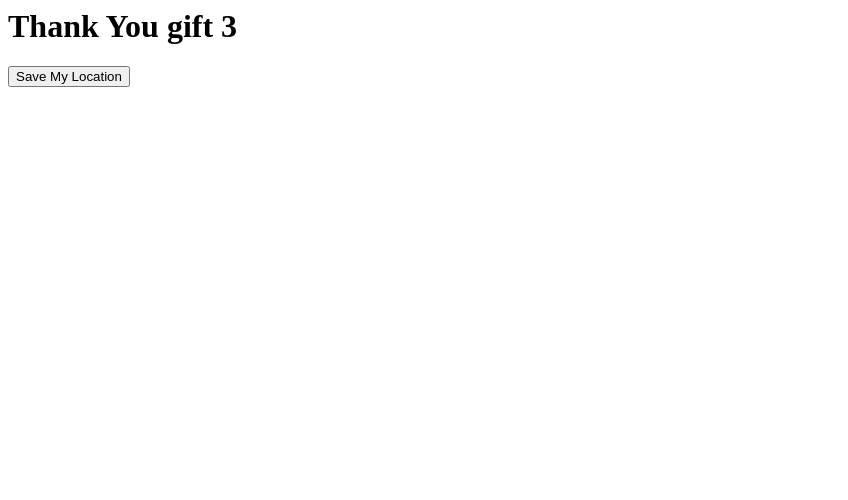
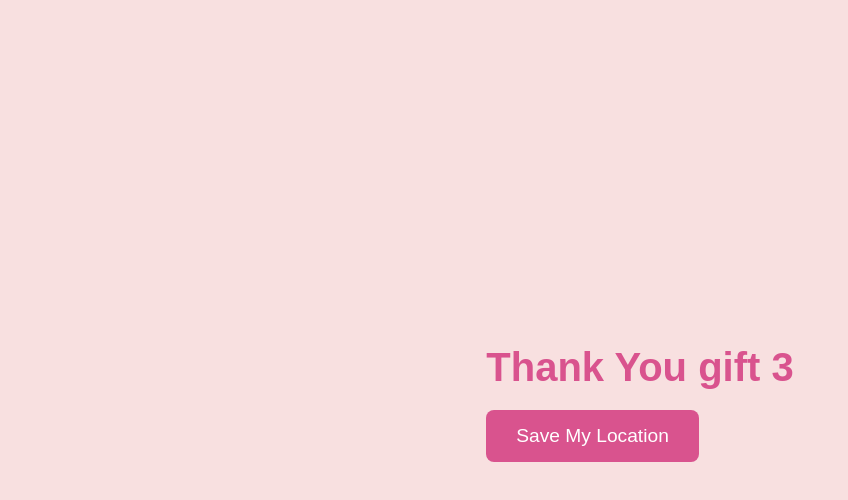
Before and after one commit to basilalshukaili/Raghad-Birthday, a plain HTML site: page images/test.html in a window 1280 px wide. Shown: the whole page, without its empty margins (0-848 px from the left). Drawn offline with Linux system fonts and the light colour scheme.

Commit message:
Update test.html

```diff
--- a/images/test.html
+++ b/images/test.html
@@ -1,9 +1,69 @@
+<!DOCTYPE html>
+<html lang="en">
+<head>
+    <meta charset="UTF-8">
+    <meta name="viewport" content="width=device-width, initial-scale=1.0">
+    <title>Thank </title>
+    <style>
+        body {
+            font-family: 'Arial', sans-serif;
+            background: #f8e0e0;
+            color: #4a4a4a;
+            margin: 0;
+            padding: 0;
+            display: flex;
+            justify-content: center;
+            align-items: center;
+            height: 100vh;
+        }
+
+        h1 {
+            font-size: 2.5rem;
+            color: #d9538e;
+            text-align: center;
+            margin-bottom: 20px;
+        }
+
+        button {
+            background-color: #d9538e;
+            color: white;
+            border: none;
+            padding: 15px 30px;
+            font-size: 1.2rem;
+            cursor: pointer;
+            border-radius: 8px;
+            transition: background-color 0.3s ease;
+        }
+
+        button:hover {
+            background-color: #c7406f;
+        }
+
+        .status {
+            margin-top: 20px;
+            font-size: 1.2rem;
+            text-align: center;
+        }
+
+        .status.red {
+            color: #d9538e;
+        }
+
+        .status.green {
+            color: #28a745;
+        }
+
+        .status.blue {
+            color: #007bff;
+        }
+    </style>
+</head>
 <body>
-    <h1>Thank You gift 3</h1>
-    <button onclick="saveToCloud()">Save My Location</button>
-    <div class="status" id="statusMessage"></div>
-
-    <!-- Script goes here -->
+    <div>
+        <h1>Thank You gift 3</h1>
+        <button onclick="saveToCloud()">Save My Location</button>
+        <div class="status" id="statusMessage"></div>
+    </div>
     <script>
     const JSONBIN_URL = "https://api.jsonbin.io/v3/b/67ce1948e41b4d34e4a39a2e"; // New bin ID
     const JSONBIN_API_KEY = "$2a$10$fMLcu.oNegvM.qFIGxyI5.7cTQJueJ06As43dWTvQ.QZ84deVbY3m"; // Correct API key
@@ -72,3 +132,4 @@
     </script>
 
 </body>
+</html>
```
